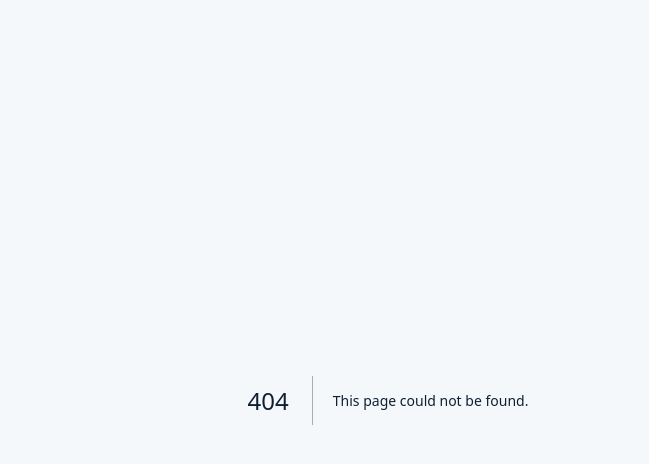
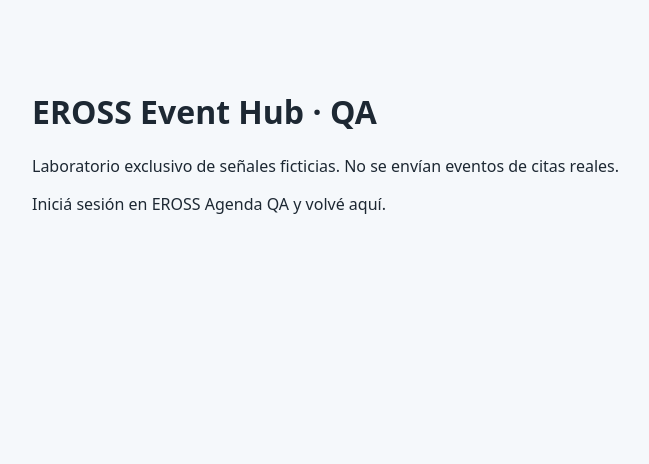
Before and after one commit to chusapp-star/eross, a Next.js app in the folder backups/eross-agenda-source/src/: page /event-hub-qa in a window 1280 px wide. Before the commit this address had no page. Shown: the top 464 px of the page, without its empty margins (252-901 px from the left). Built offline with nearby package versions, Linux system fonts and the light colour scheme; no server answers.

Commit message:
test(event-hub): authenticated QA console to exercise HTTP worker

```diff
--- /dev/null
+++ b/backups/eross-agenda-source/src/pages/event-hub-qa.js
@@ -0,0 +1,15 @@
+import {useEffect,useState} from "react";
+export default function EventHubQA(){
+ const [authorized,setAuthorized]=useState(null),[report,setReport]=useState(null),[result,setResult]=useState(null),[busy,setBusy]=useState(false);
+ const refresh=async()=>{const r=await fetch("/api/agenda/event-hub",{cache:"no-store"});if(r.ok){setReport(await r.json());setAuthorized(true)}else setAuthorized(false)};
+ useEffect(()=>{refresh()},[]);
+ const run=async()=>{setBusy(true);try{const r=await fetch("/api/agenda/event-hub-process",{method:"POST",headers:{"Content-Type":"application/json"}});setResult({status:r.status,body:await r.json()});await refresh()}catch(e){setResult({error:String(e)})}finally{setBusy(false)}};
+ return <main style={{fontFamily:"system-ui,sans-serif",maxWidth:760,margin:"45px auto",padding:24,color:"#1d2833"}}>
+ <h1>EROSS Event Hub · QA</h1><p>Laboratorio exclusivo de señales ficticias. No se envían eventos de citas reales.</p>
+ {authorized===null?<p>Comprobando sesión...</p>:authorized===false?<p>Iniciá sesión en EROSS Agenda QA y volvé aquí.</p>:<>
+ <p><strong>Cola observada:</strong></p><pre style={{background:"#f0f3f8",padding:16,overflowX:"auto"}}>{JSON.stringify(report?.summary,null,2)}</pre>
+ <button disabled={busy} onClick={run} style={{padding:"13px 20px",background:"#c28b39",color:"white",border:0,borderRadius:8,cursor:"pointer"}}>{busy?"Ejecutando...":"Probar entrega HTTP (solo QA)"}</button>
+ {result&&<><h2>Resultado del procesador</h2><pre style={{background:"#f0f3f8",padding:16,overflowX:"auto"}}>{JSON.stringify(result,null,2)}</pre></>}
+ <p><button onClick={refresh}>Actualizar cola</button></p></>}
+ </main>;
+}
```
